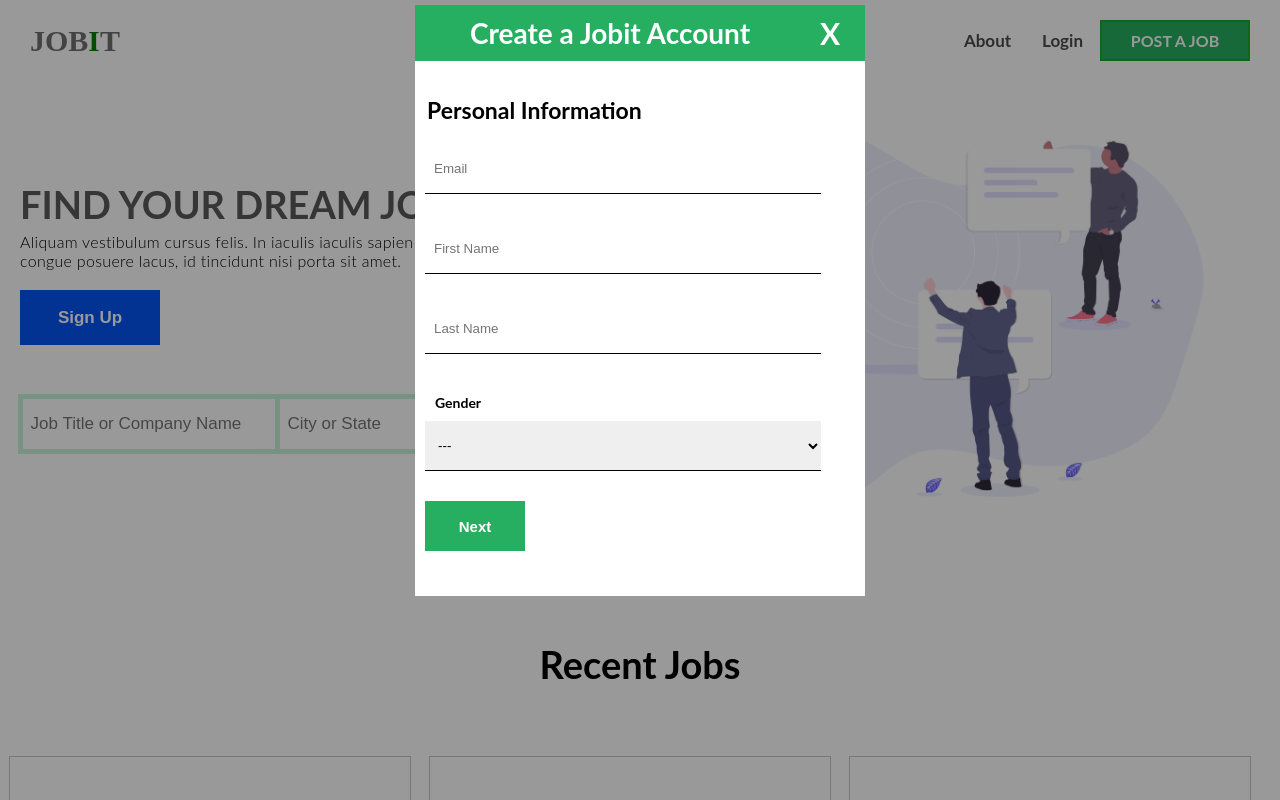
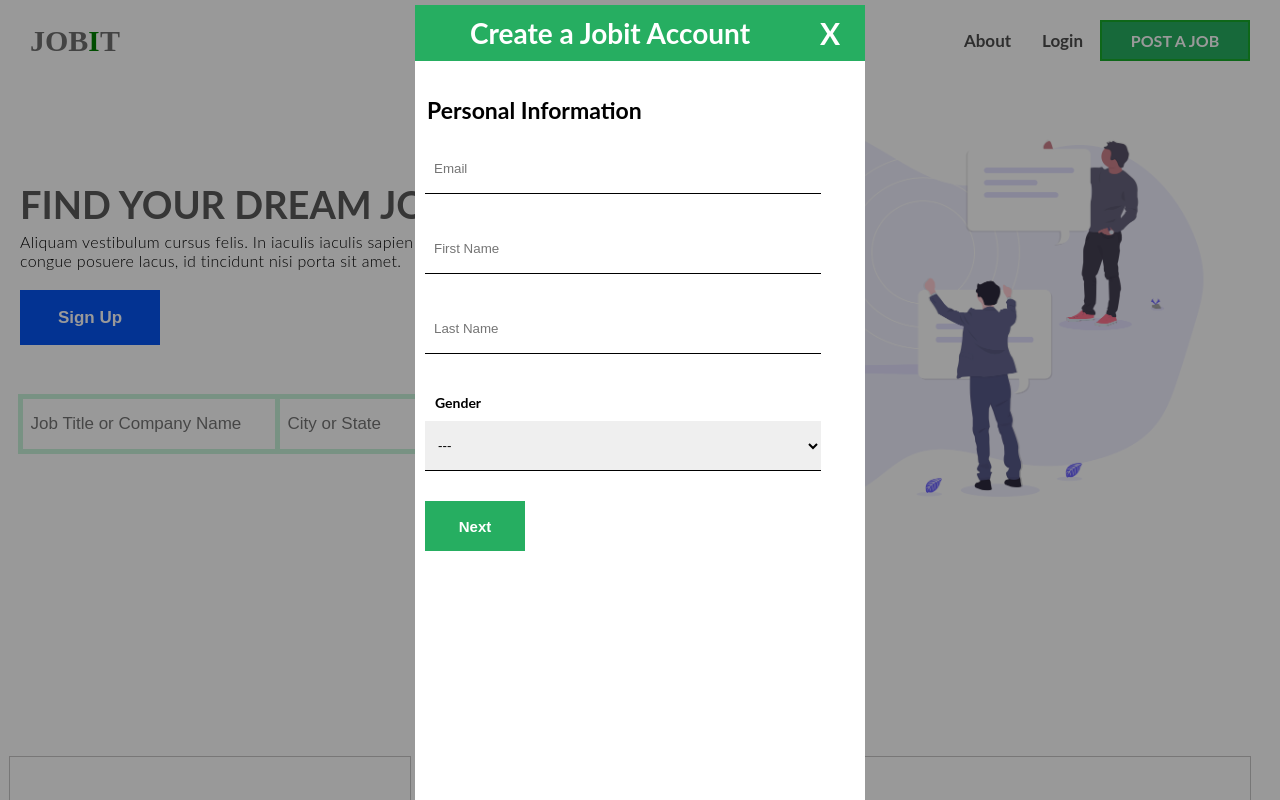
Before and after one commit to orsdev/jobit, a React (Create React App) app: page / in a window 1280 px wide. Both pictures are taken after a click on the button "Sign Up". Shown: the top 800 px of the page. Built offline with nearby package versions, Linux system fonts and the light colour scheme.

Commit message:
signup form bug fixed

```diff
--- a/src/assets/css/style.css
+++ b/src/assets/css/style.css
@@ -375,11 +375,11 @@
 
 .signup {
   width: 450px;
-  height: 100%;
   margin: auto;
   margin-top: 5px;
   z-index: 30;
   overflow-y: scroll;
+  height: 100%;
 }
 .signup__header {
   color: #ffffff;
@@ -407,7 +407,8 @@
   background: #ffffff;
   text-align: center;
   padding-top: 15px;
-  padding-bottom: 45px;
+  padding-bottom: 15px;
+  height: 100%;
 }
 .signup form label {
   display: inline-block;
--- a/src/assets/sass/component/_signup.scss
+++ b/src/assets/sass/component/_signup.scss
@@ -1,10 +1,10 @@
 .signup {
    width: 450px;
-   height: 100%;
    margin: auto;
    margin-top: 5px;
    z-index: 30;
    overflow-y: scroll;
+   height: 100%;
 
    &__header {
       color: $white;
@@ -36,7 +36,8 @@
       background: $white;
       text-align: center;
       padding-top: 15px;
-      padding-bottom: 45px;
+      padding-bottom: 15px;
+      height: 100%;
 
       label {
          display: inline-block;
```
